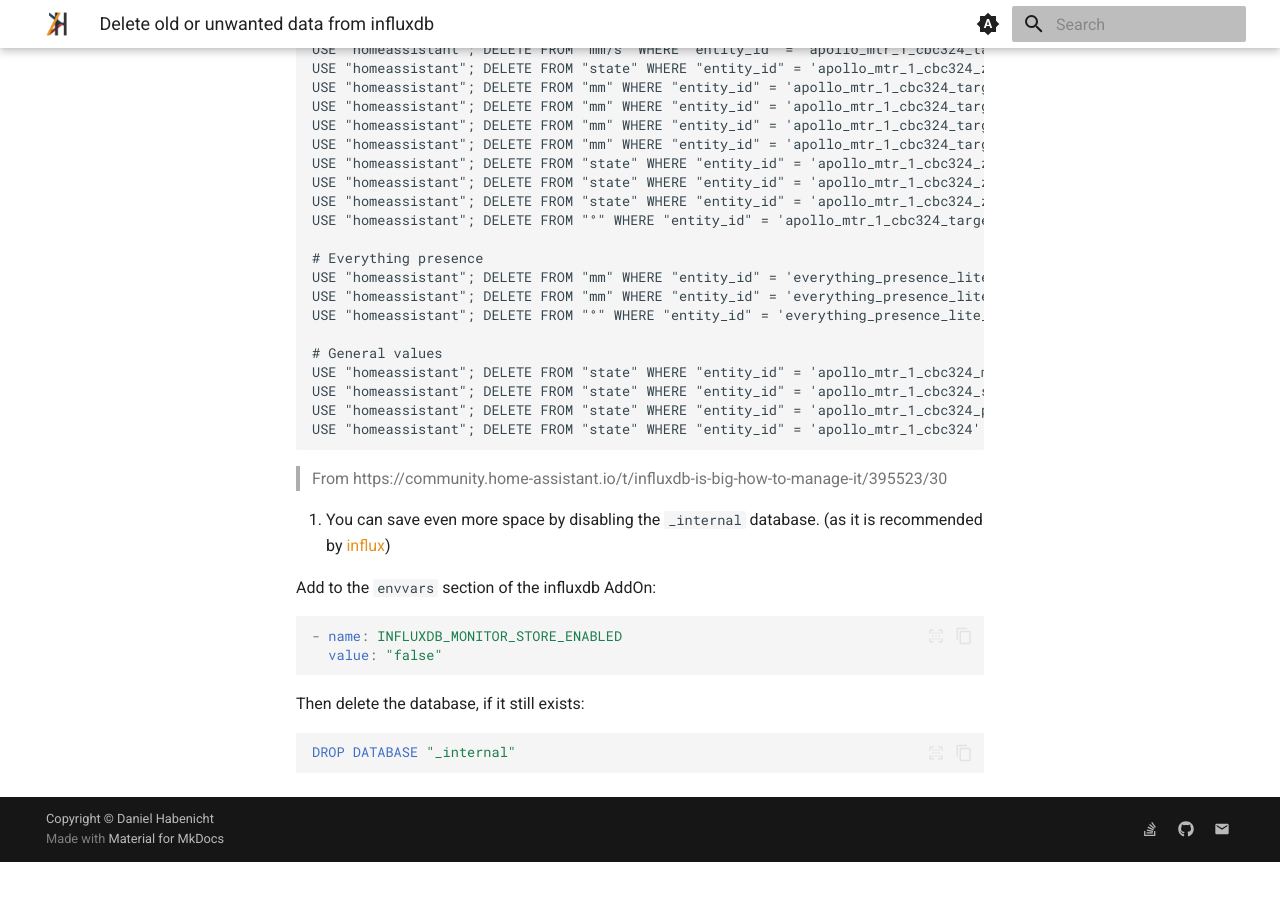
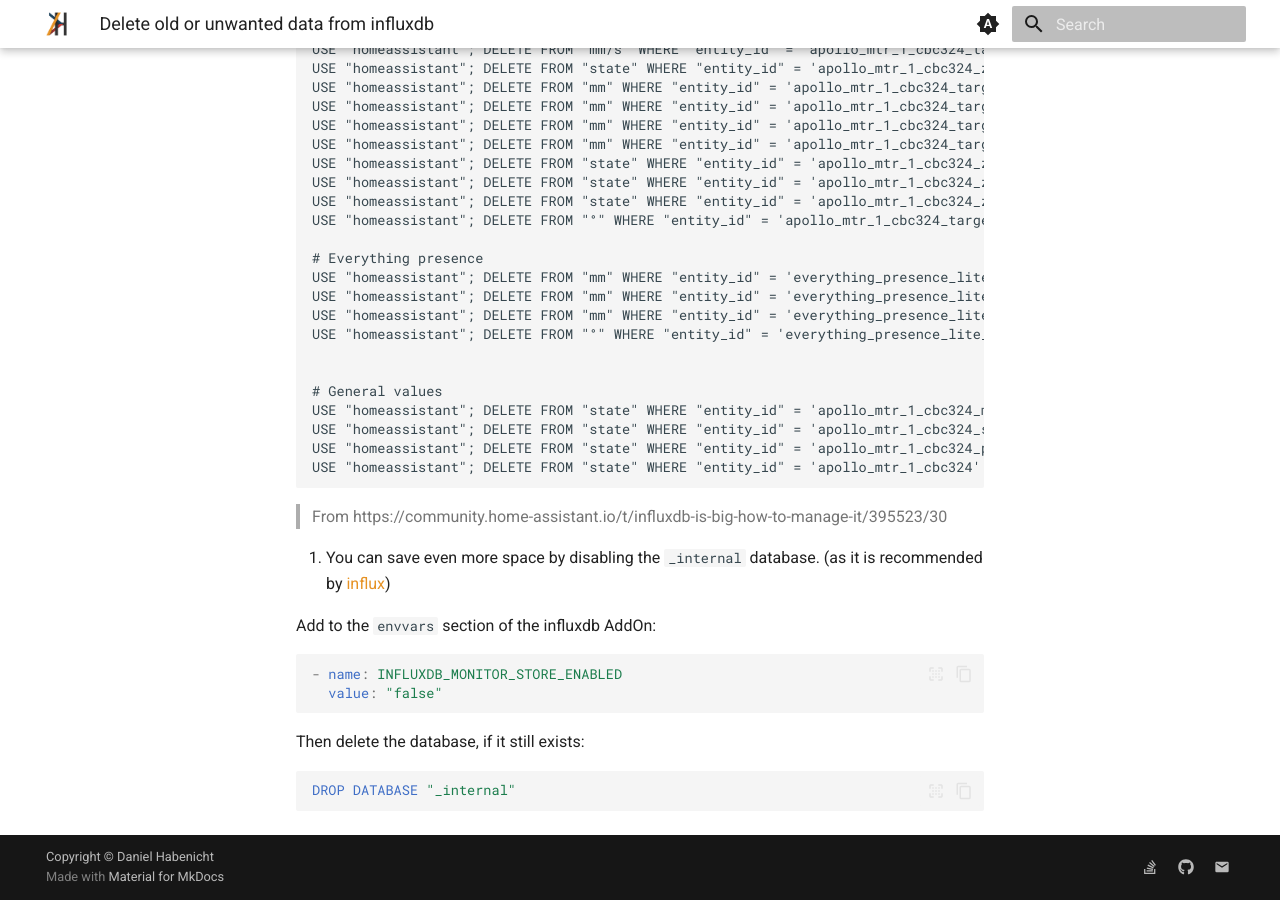
Before and after one commit to DanielHabenicht/danielhabenicht.github.io, an MkDocs documentation site: the page built from docs/homelab/smarthome/delete_influxdb_data.md, in a window 1280 px wide and 900 px high, scrolled down 885 px. Built offline with MkDocs 1.6.1 and Material for MkDocs 9.7.7, drawn with Linux system fonts in a browser that asks for light colours; plug-ins that fetch from the network failed and are left out; before the commit the page ends 1747 px from its top, so only the background shows below that.

Commit message:
Add delete command for additional entity in InfluxDB
Added a delete command for the entity 'everything_presence_lite_937010_target_1_x' in InfluxDB.

```diff
--- a/docs/homelab/smarthome/delete_influxdb_data.md
+++ b/docs/homelab/smarthome/delete_influxdb_data.md
@@ -22,7 +22,9 @@
 # Everything presence
 USE "homeassistant"; DELETE FROM "mm" WHERE "entity_id" = 'everything_presence_lite_937010_target_1_distance';
 USE "homeassistant"; DELETE FROM "mm" WHERE "entity_id" = 'everything_presence_lite_937010_target_1_y';
+USE "homeassistant"; DELETE FROM "mm" WHERE "entity_id" = 'everything_presence_lite_937010_target_1_x';
 USE "homeassistant"; DELETE FROM "°" WHERE "entity_id" = 'everything_presence_lite_937010_target_1_angle';
+
 
 # General values
 USE "homeassistant"; DELETE FROM "state" WHERE "entity_id" = 'apollo_mtr_1_cbc324_moving_target_count'
```
